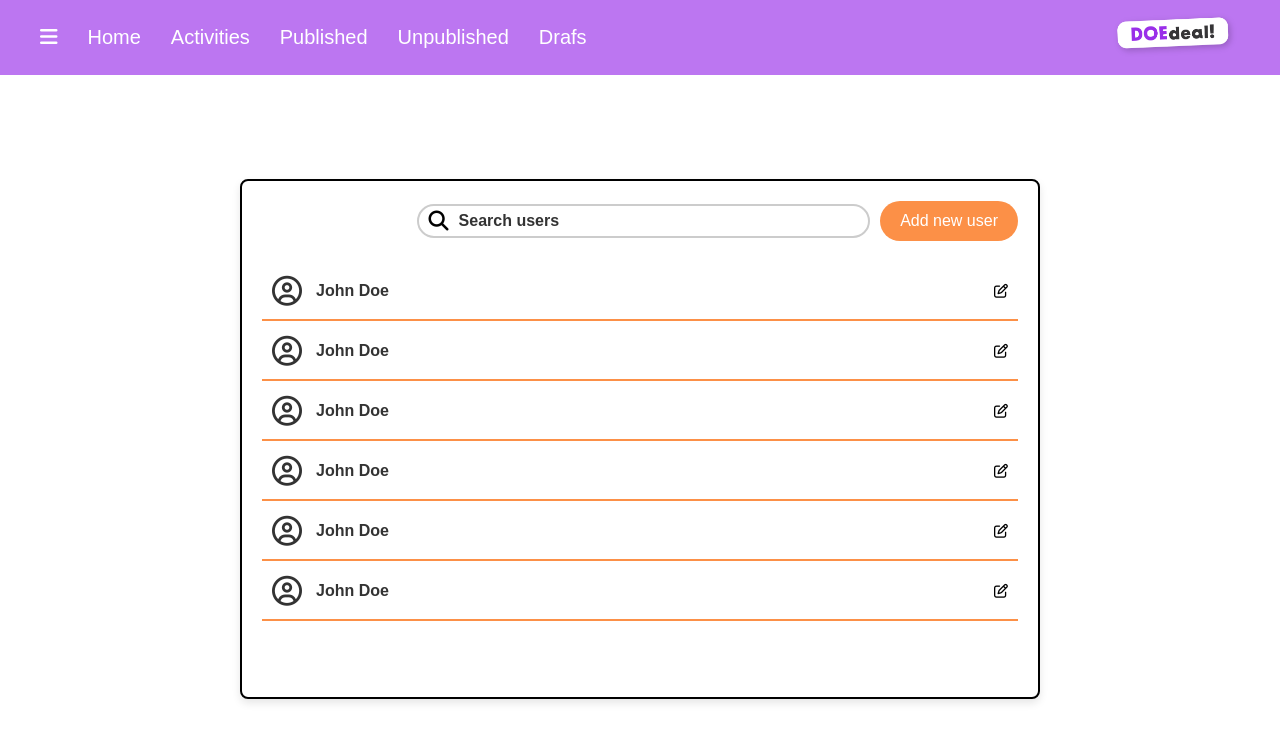
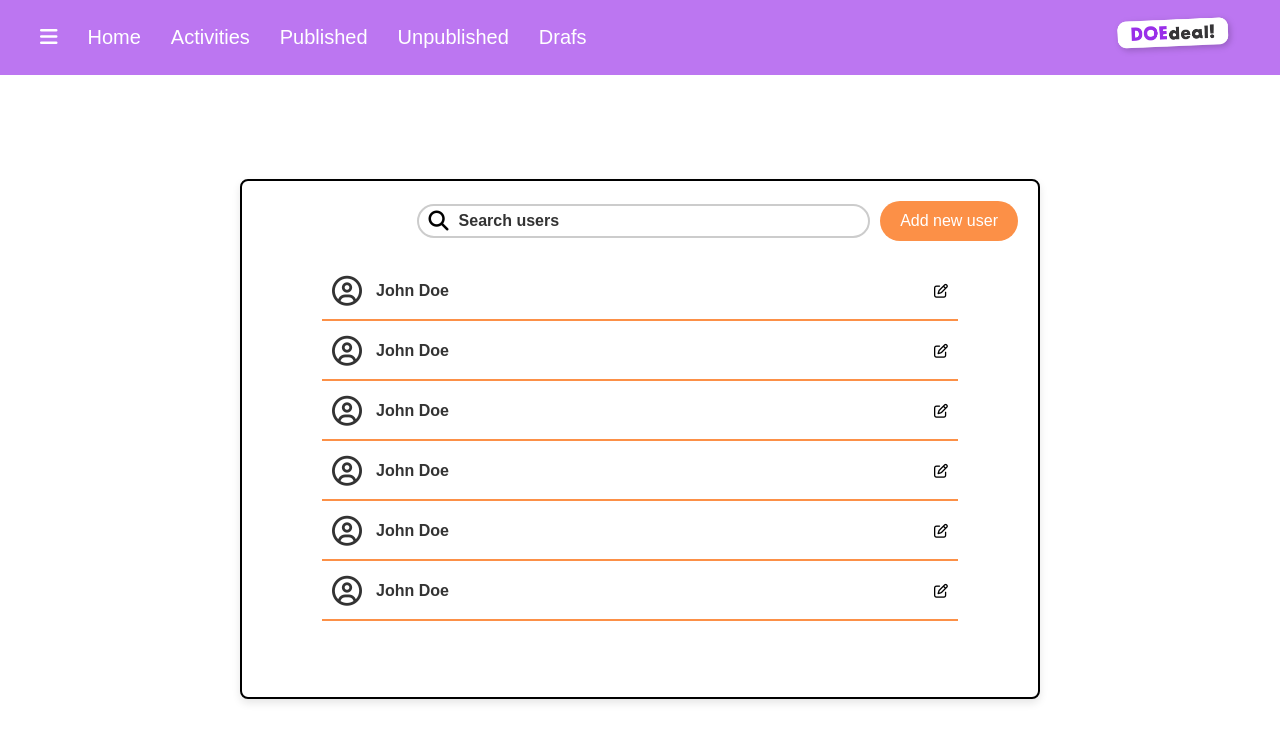
Before and after one commit to DDammers-MA/Business-portal, a Next.js app: page /search in a window 1280 px wide. Shown: the top 742 px of the page. Built offline with nearby package versions, Linux system fonts and the light colour scheme.

Commit message:
lijnen gepositioneerd volgens design

```diff
--- a/src/app/search/search.module.scss
+++ b/src/app/search/search.module.scss
@@ -79,6 +79,9 @@
     padding: 10px;
     position: relative;
     height: 6rem;
+    margin-left: 60px;
+    margin-right: 60px;
+    border-radius: 60px;
 }
 
 .userRow::after {
```
